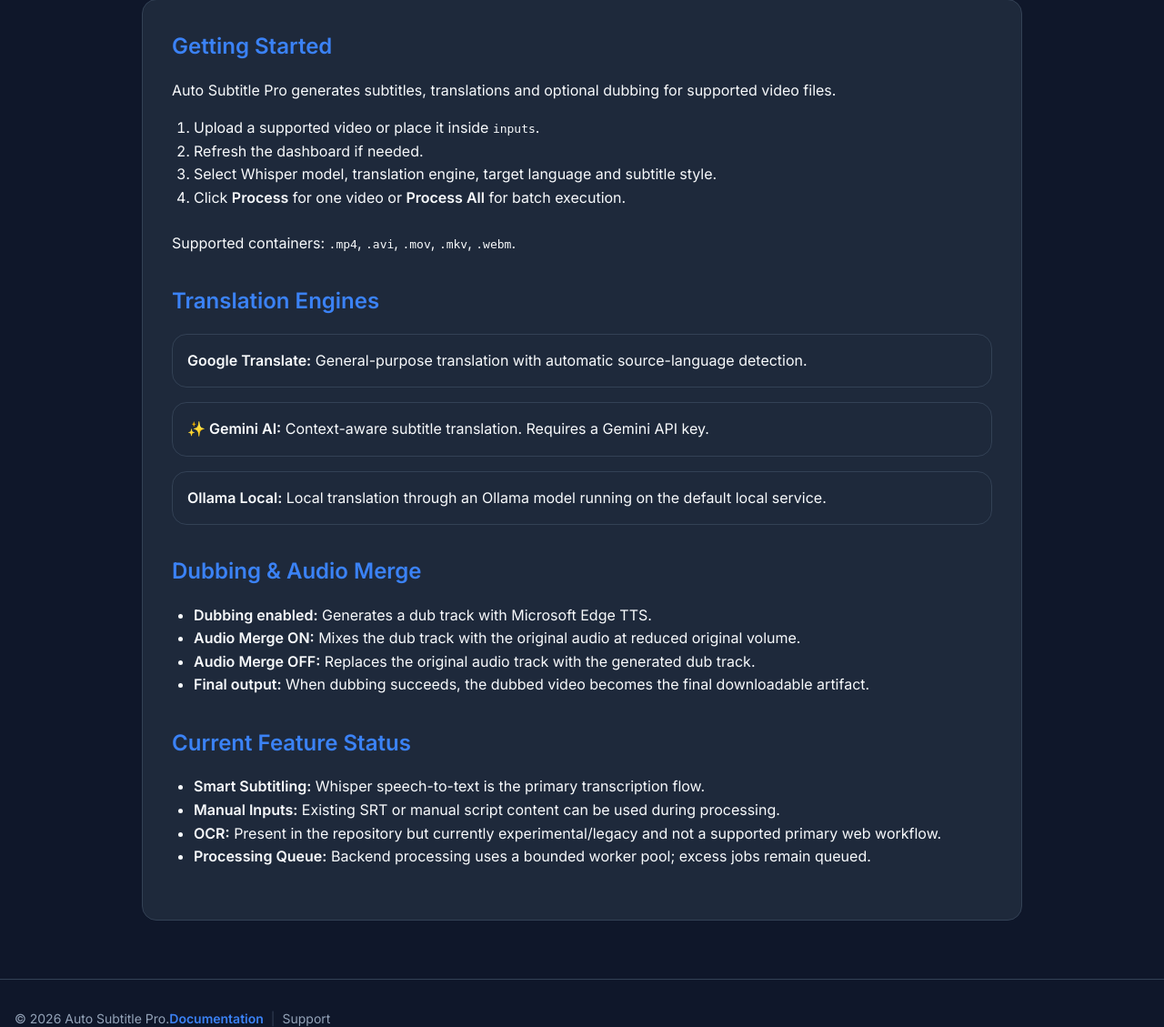
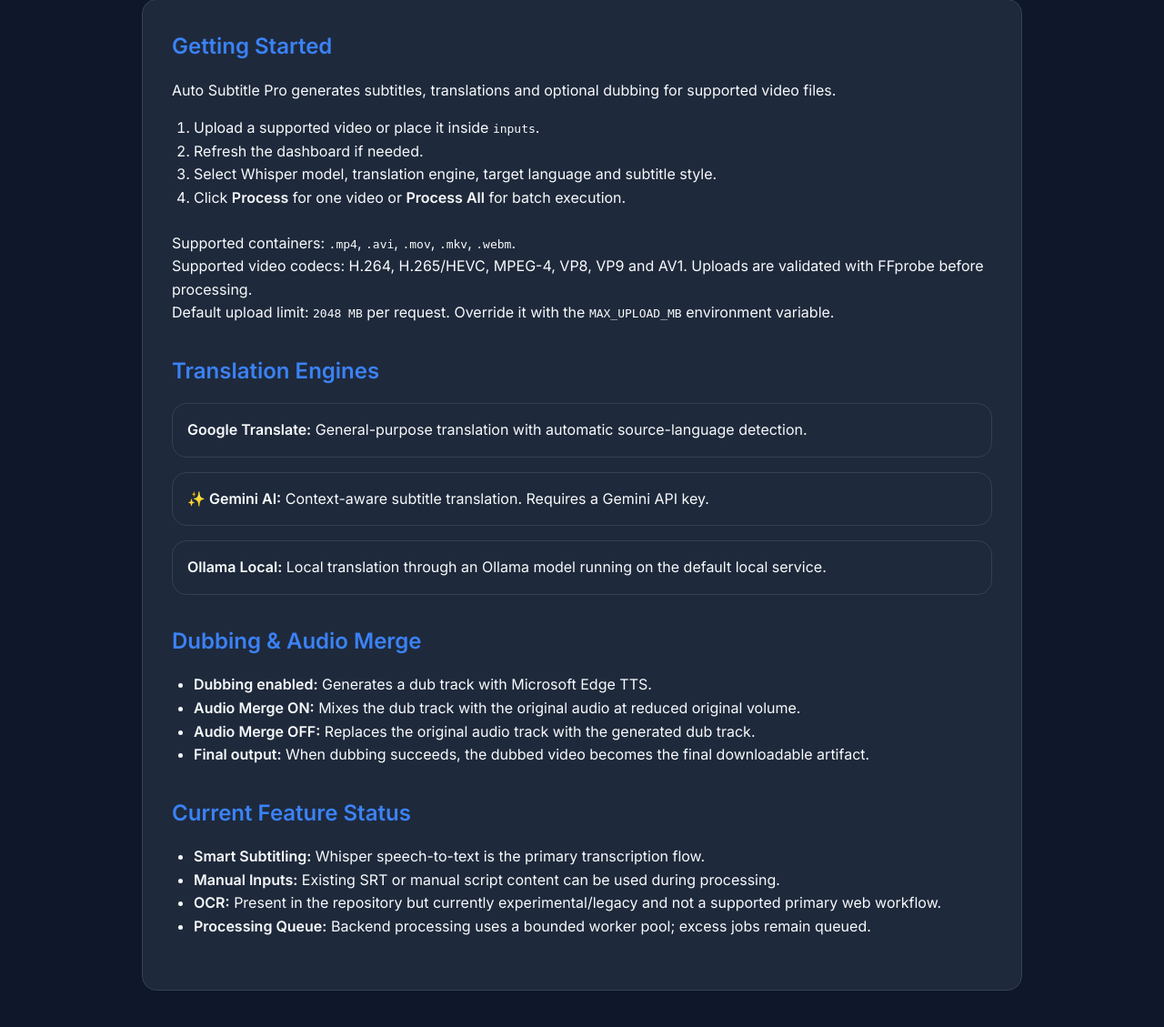
Before and after one commit to Kim-Thu/subtitle-automation, a Flask app: page /documentation in a window 1280 px wide. Shown: the part 197-1326 px from the top of the page at 91% size. Run offline with Flask 3, Linux system fonts and the light colour scheme; parts of the project's set-up code (start-up, migrations or seed data) failed here and were passed over.

Commit message:
docs(upload): expose media validation limits (#12)

```diff
--- a/templates/documentation.html
+++ b/templates/documentation.html
@@ -36,6 +36,8 @@
                     <li>Click <b>Process</b> for one video or <b>Process All</b> for batch execution.</li>
                 </ol>
                 <p class="text-secondary">Supported containers: <code>.mp4</code>, <code>.avi</code>, <code>.mov</code>, <code>.mkv</code>, <code>.webm</code>.</p>
+                <p class="text-secondary">Supported video codecs: H.264, H.265/HEVC, MPEG-4, VP8, VP9 and AV1. Uploads are validated with FFprobe before processing.</p>
+                <p class="text-secondary">Default upload limit: <code>2048 MB</code> per request. Override it with the <code>MAX_UPLOAD_MB</code> environment variable.</p>
             </section>
 
             <section class="support-section">
```
